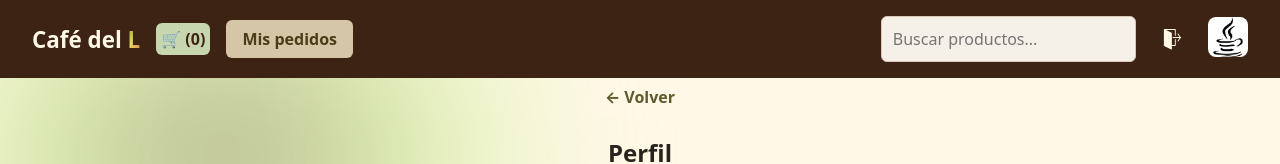
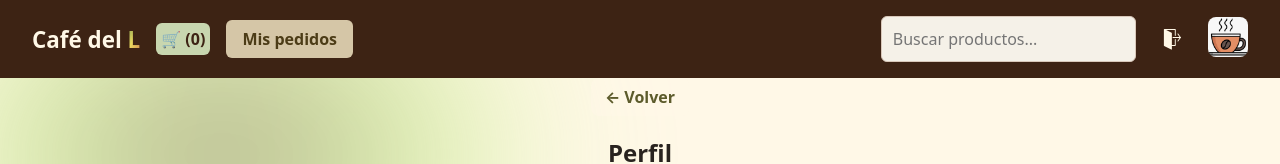
Before and after one commit to JM-ux9/La-del-L, an Astro site in the folder front/: page /perfil in a window 1280 px wide. Shown: the top 164 px of the page. Built offline with nearby package versions, Linux system fonts and the light colour scheme; Astro itself is replaced by a stand-in of ours; no server answers; sample sign-in values are in the browser's storage.

Commit message:
Imagen de la topbar

```diff
--- a/front/src/components/TopBar.astro
+++ b/front/src/components/TopBar.astro
@@ -25,7 +25,7 @@ import "./TopBar.css";
     <BotonCerrarSesion client:load />
     <a href="/">
       <img
-        src="/java.png"
+        src="/images/logo.jpeg"
         width="40"
         height="40"
         alt="Logo"
```
Also changed, not shown: front/public/images/logo.jpeg (added).
